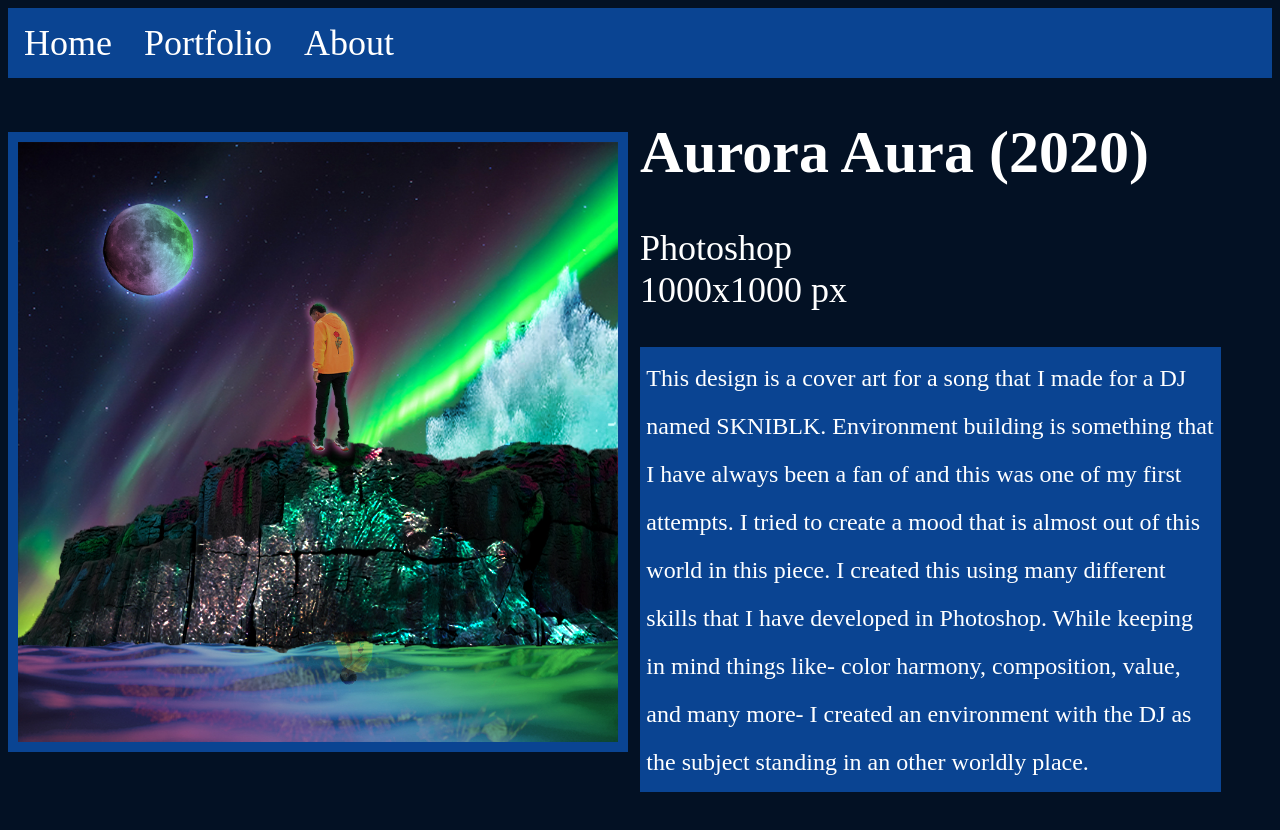
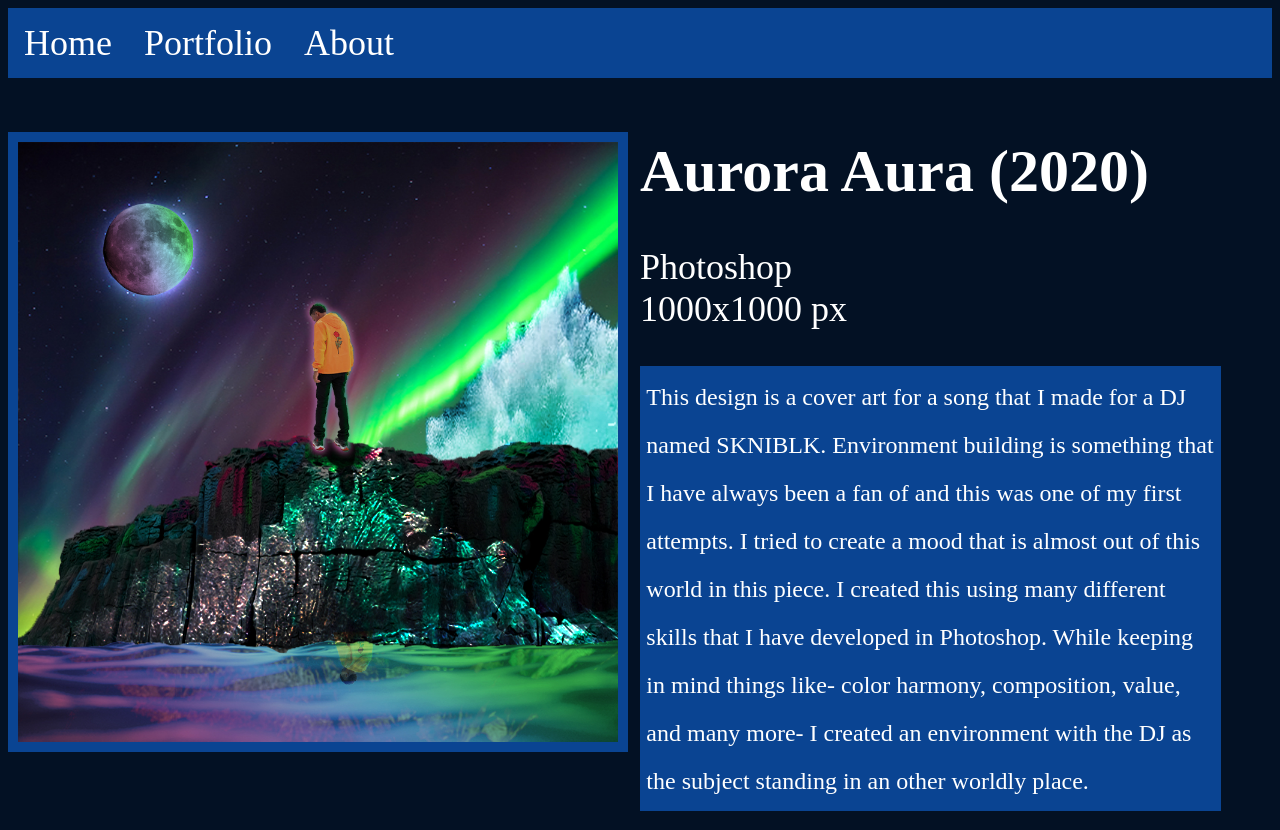
Before and after one commit to jdewitt029/Aurora, a plain HTML site: page index.html in a window 1280 px wide. Shown: the top 830 px of the page. Drawn offline with Linux system fonts and the light colour scheme.

Commit message:
Update index.html

```diff
--- a/index.html
+++ b/index.html
@@ -29,7 +29,7 @@
 
 
   <div class="column">
-      <h1 style="font-size: 60px; color: white;"> Aurora Aura (2020)</h1>
+      <h1 style="font-size: 60px; color: white; padding-top: 3%;"> Aurora Aura (2020)</h1>
 
       <p style="font-size: 36px; color:white;">
         Photoshop<br>
```
